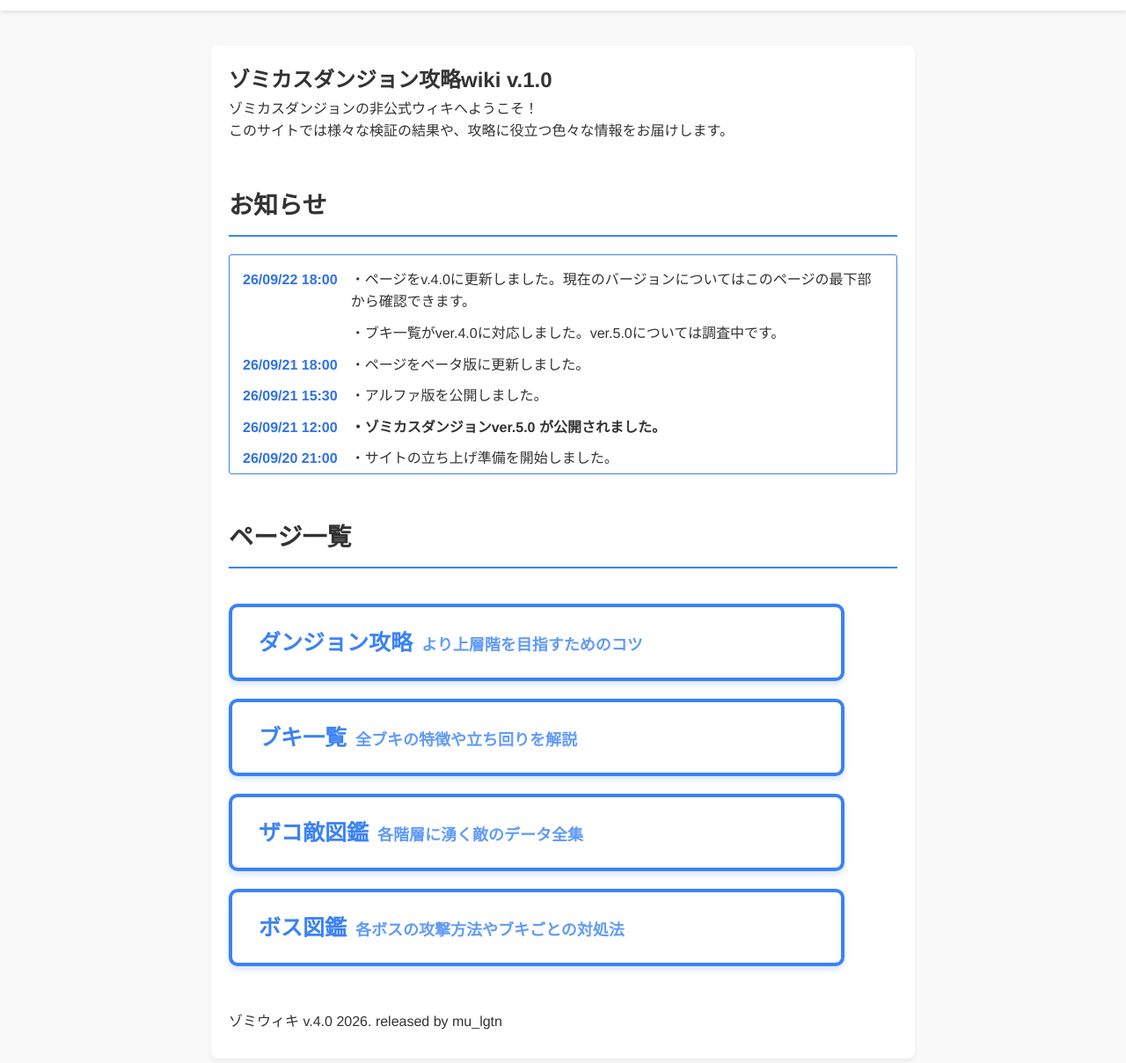
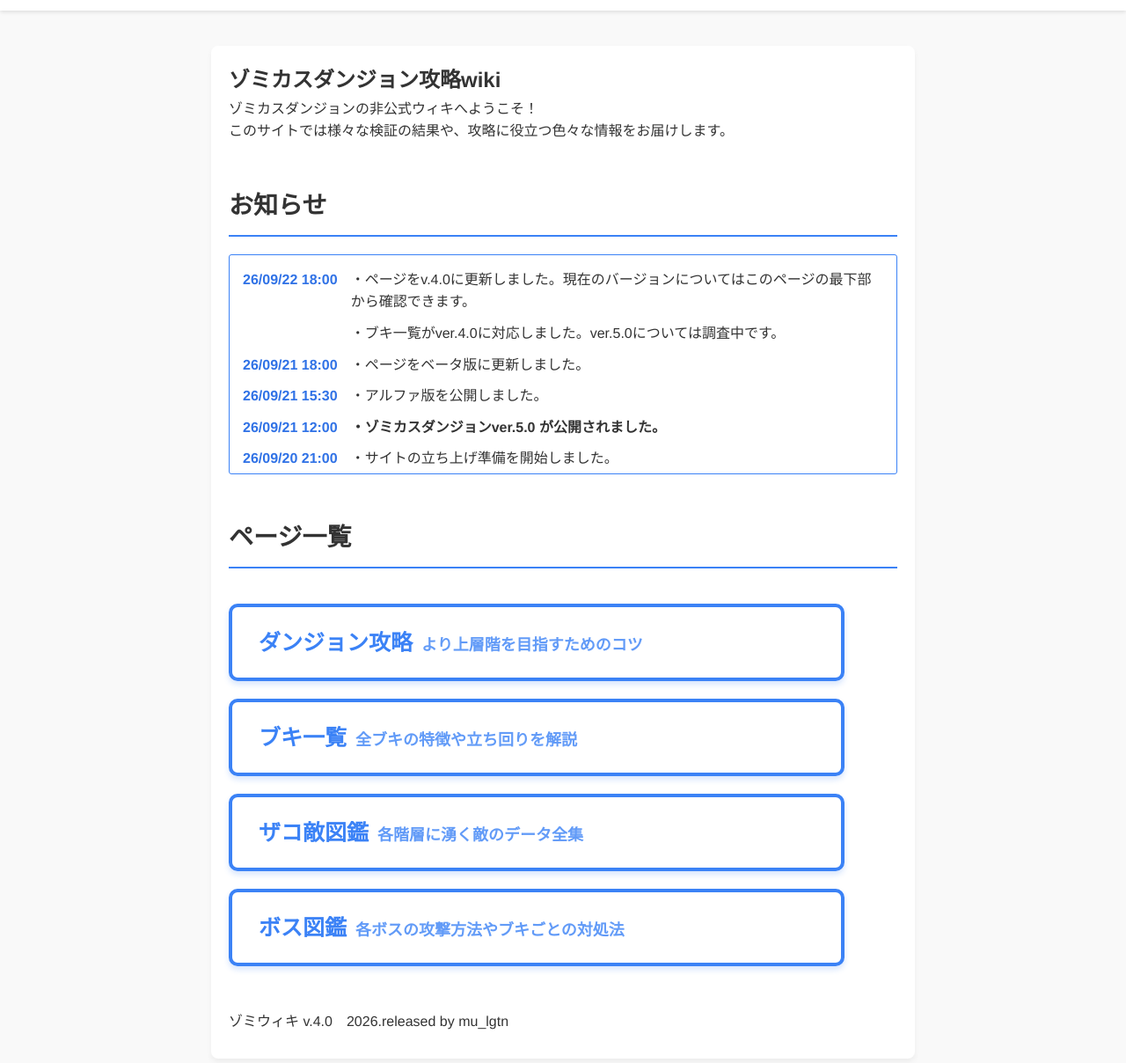
Before and after one commit to mu-lgtn/z-wiki, a plain HTML site: page index.html in a window 1280 px wide. Shown: the part 56-1264 px from the top of the page at 88% size. Drawn offline with Linux system fonts and the light colour scheme.

Commit message:
Add files via upload

```diff
--- a/index.html
+++ b/index.html
@@ -39,7 +39,7 @@
     <!-- メインコンテンツ -->
     <main class="main-content">
         <section id="section-title" style="margin-bottom: 50px;">
-            <h1>ゾミカスダンジョン攻略wiki v.1.0</h1>
+            <h1>ゾミカスダンジョン攻略wiki</h1>
             <p>ゾミカスダンジョンの非公式ウィキへようこそ！<br>
                このサイトでは様々な検証の結果や、攻略に役立つ色々な情報をお届けします。</p>
         </section>
@@ -89,7 +89,7 @@
             </a>
         </section>
         <div id="page-version">
-            <p>ゾミウィキ v.4.0   2026. released by mu_lgtn</p>
+            <p>ゾミウィキ v.4.0&emsp;2026.released by mu_lgtn</p>
         </div>
     </main>
 
```
